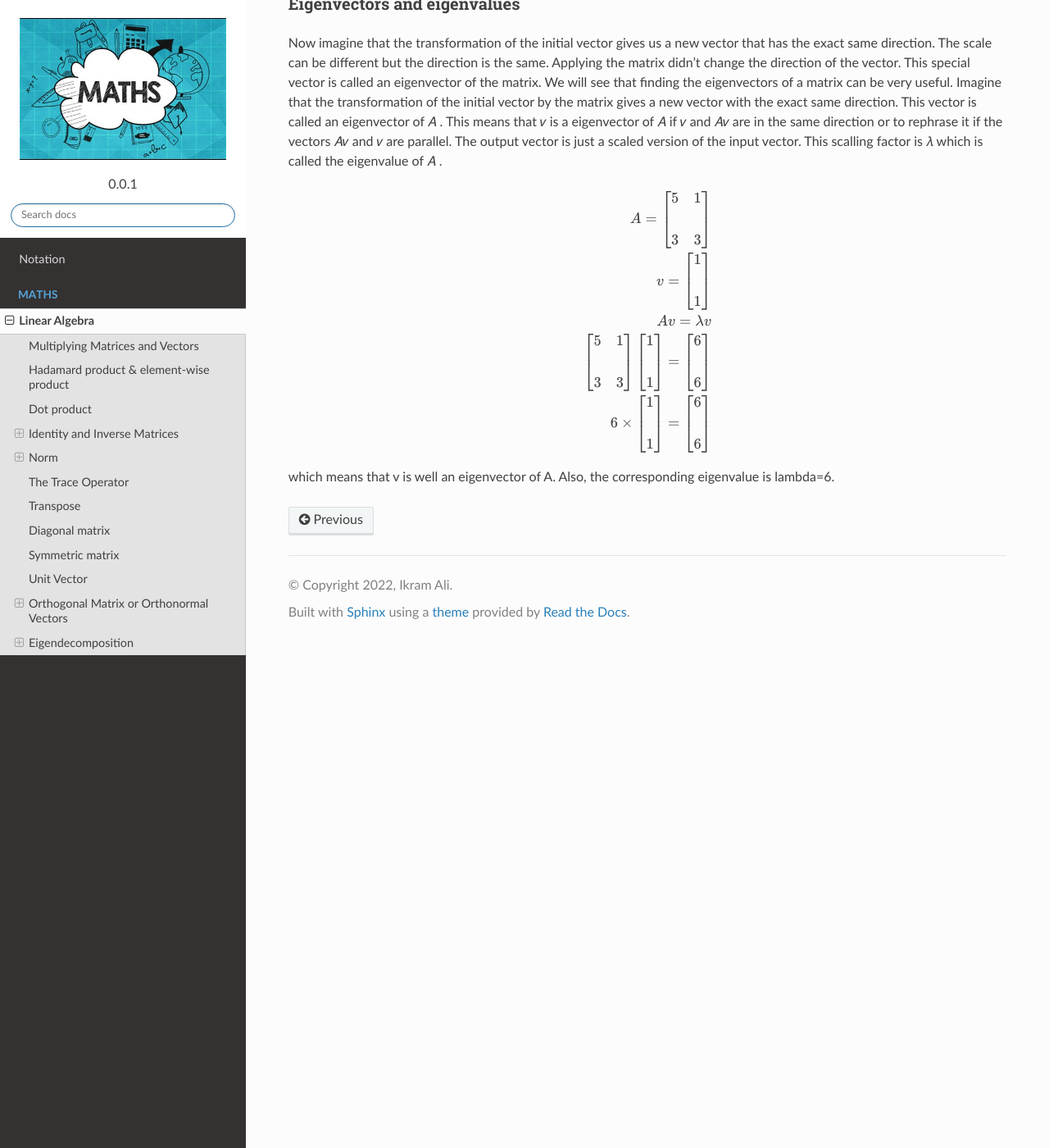
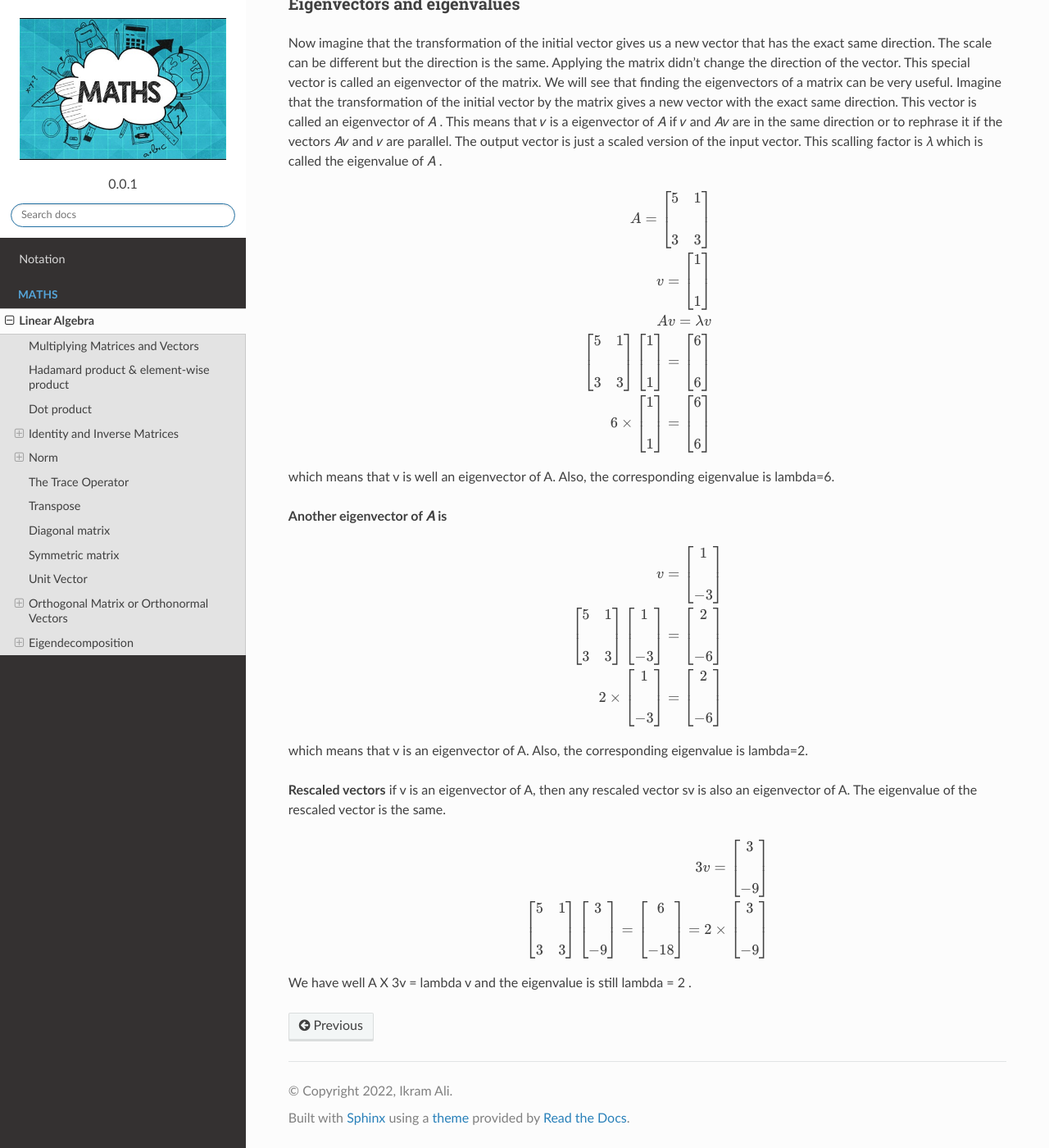
Before and after one commit to akkefa/ml-notes, a Sphinx documentation site: the page built from docs/linear_algebra.rst, in a window 1280 px wide and 1400 px high, scrolled down 7452 px. Shown: the whole window at 82% size. Built offline with Sphinx 7.4.7 and the Read the Docs theme 2.0.0, drawn with Linux system fonts in a browser that asks for light colours.

Commit message:
new examples added.

```diff
--- a/docs/linear_algebra.rst
+++ b/docs/linear_algebra.rst
@@ -529,3 +529,64 @@ This means that  𝑣  is a eigenvector of  𝐴  if  𝑣  and  𝐴𝑣  are i
     \end{bmatrix}
 
 which means that v is well an eigenvector of A. Also, the corresponding eigenvalue is lambda=6.
+
+**Another eigenvector of  𝐴  is**
+
+.. math::
+
+    v=\begin{bmatrix}
+        1\\\\
+        -3
+    \end{bmatrix}
+
+    \begin{bmatrix}
+        5 & 1\\\\
+        3 & 3
+    \end{bmatrix}\begin{bmatrix}
+        1\\\\
+        -3
+    \end{bmatrix} = \begin{bmatrix}
+        2\\\\
+        -6
+    \end{bmatrix}
+
+    2 \times \begin{bmatrix}
+        1\\\\
+        -3
+    \end{bmatrix} =
+    \begin{bmatrix}
+        2\\\\
+        -6
+    \end{bmatrix}
+
+which means that v is an eigenvector of A. Also, the corresponding eigenvalue is lambda=2.
+
+**Rescaled vectors**
+if v is an eigenvector of A, then any rescaled vector sv is also an eigenvector of A. The eigenvalue of the
+rescaled vector is the same.
+
+.. math::
+
+    3v=\begin{bmatrix}
+        3\\\\
+        -9
+    \end{bmatrix}
+
+    \begin{bmatrix}
+        5 & 1\\\\
+        3 & 3
+    \end{bmatrix}
+    \begin{bmatrix}
+        3\\\\
+        -9
+    \end{bmatrix} =
+    \begin{bmatrix}
+        6\\\\
+        -18
+    \end{bmatrix} = 2 \times
+    \begin{bmatrix}
+        3\\\\
+        -9
+    \end{bmatrix}
+
+We have well A X 3v = lambda v and the eigenvalue is still lambda = 2 .
```
Also changed, not shown: 1 other file.
